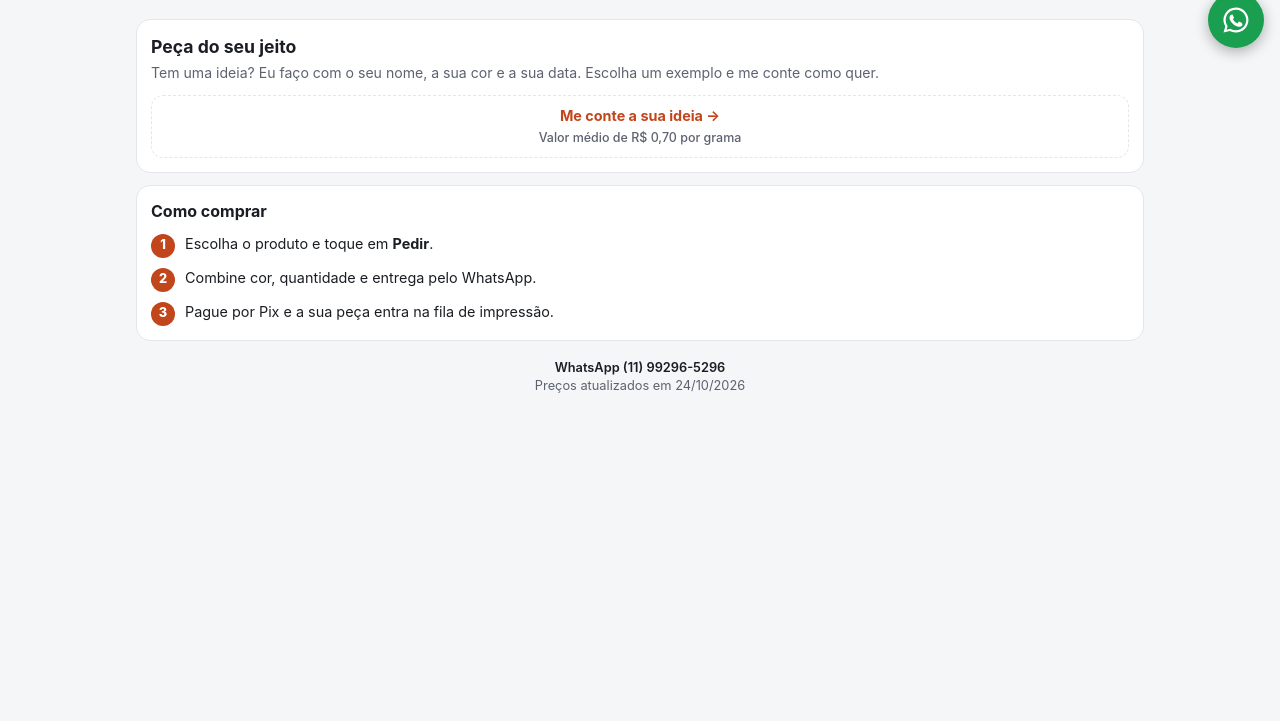
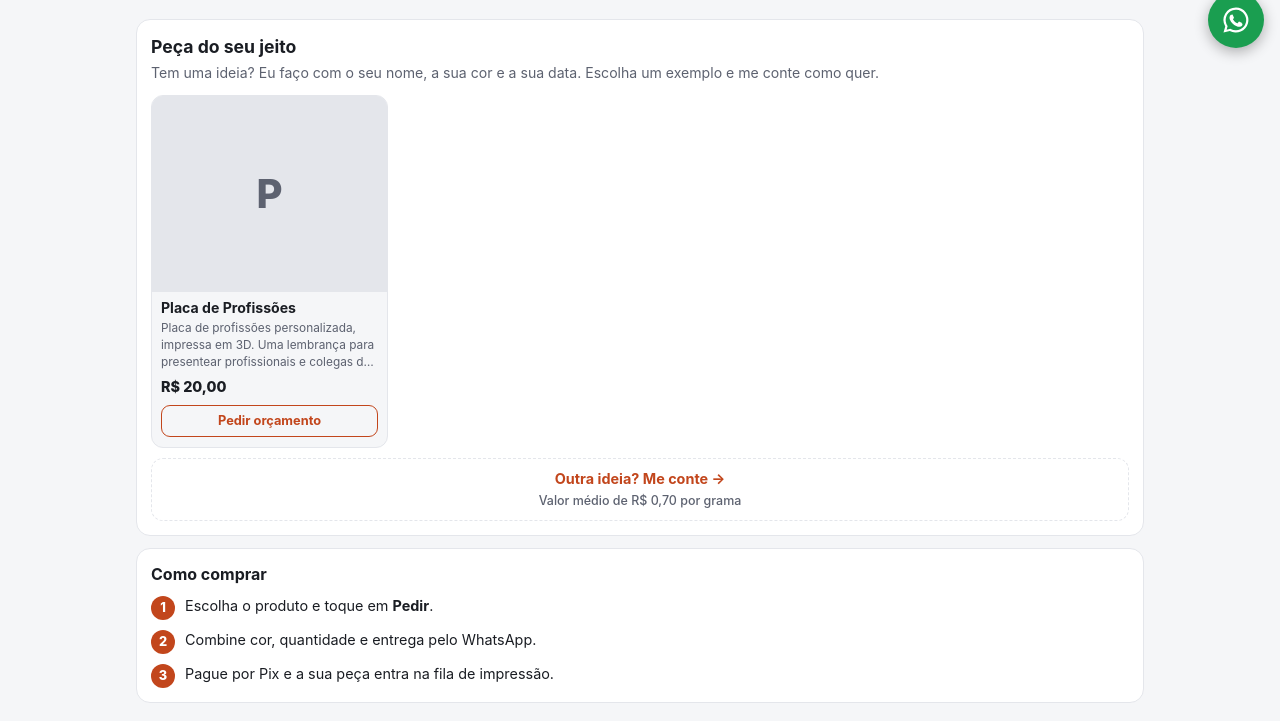
Before and after one commit to pieceofgeek3d/pieceofgeek3d.github.io, a plain HTML site: page index.html in a window 1280 px wide. Shown: the part 734-1455 px from the top of the page. Before the commit the page ends 1218 px from the top, so only its background shows below. Drawn offline with Linux system fonts and the light colour scheme.

Commit message:
Loja atualizada em 2026-10-24

```diff
--- a/index.html
+++ b/index.html
@@ -135,8 +135,8 @@ branco fosco. 13,3 × 5,8 × 4,8 cm.</p>
 8 x 7 x 4 cm.</p>
 <div class="price">R$ 20,00</div><a class="wa" href="https://wa.me/5511992965296?text=Ol%C3%A1!%20Vi%20na%20loja%20e%20quero%20o%20Miniatura%20Nossa%20Senhora%20Aparecida%20(R%24%C2%A020%2C00)." target="_blank" rel="noopener"><svg viewBox="0 0 24 24" aria-hidden="true"><path fill="currentColor" d="M12 2a10 10 0 0 0-8.6 15.1L2 22l5-1.3A10 10 0 1 0 12 2Zm0 18.2a8.2 8.2 0 0 1-4.2-1.1l-.3-.2-3 .8.8-2.9-.2-.3A8.2 8.2 0 1 1 12 20.2Zm4.5-6.1c-.2-.1-1.5-.7-1.7-.8-.2-.1-.4-.1-.6.1l-.8 1c-.1.2-.3.2-.5.1a6.7 6.7 0 0 1-3.3-2.9c-.2-.4.2-.4.7-1.3.1-.2 0-.3 0-.4l-.8-1.8c-.2-.5-.4-.4-.6-.4h-.5c-.2 0-.4.1-.7.3-.2.3-.9.9-.9 2.2s.9 2.5 1 2.7c.1.2 1.8 2.8 4.4 3.9 1.6.7 2.3.8 3.1.6.5-.1 1.5-.6 1.7-1.2.2-.6.2-1.1.2-1.2-.1-.1-.3-.2-.5-.3Z"/></svg>Pedir</a></div></article></div><p class="empty" id="none" hidden>Nenhum produto encontrado.</p>
 <section class="pedir" id="encomenda"><h2>Peça do seu jeito</h2><p>Tem uma ideia? Eu faço com o seu nome, a sua cor e a sua data. Escolha um exemplo e me conte como quer.</p>
-
-<button type="button" class="other" data-g="-1">Me conte a sua ideia →<small>Valor médio de R$ 0,70 por grama</small></button></section>
+<div class="cgrid"><button type="button" class="ctile" data-g="0"><span class="noimg" aria-hidden="true">P</span><span class="ct"><b>Placa de Profissões</b><span class="cd">Placa de profissões personalizada, impressa em 3D. Uma lembrança para presentear profissionais e colegas de trabalho ou para decorar a mesa. Feita em PLA Velvet Branco, mede 1,1 × 1,4 × 1,4 cm.</span><em>R$ 20,00</em><span class="cta">Pedir orçamento</span></span></button></div>
+<button type="button" class="other" data-g="-1">Outra ideia? Me conte →<small>Valor médio de R$ 0,70 por grama</small></button></section>
 <section class="how"><h2>Como comprar</h2><ol>
 <li><i>1</i><span>Escolha o produto e toque em <b>Pedir</b>.</span></li>
 <li><i>2</i><span>Combine cor, quantidade e entrega pelo WhatsApp.</span></li>
@@ -160,7 +160,7 @@ branco fosco. 13,3 × 5,8 × 4,8 cm.</p>
 <p class="hint">Tem foto de referência? Mande na conversa depois de enviar.</p>
 <a class="wa" id="send" href="https://wa.me/5511992965296?text=" target="_blank" rel="noopener"><svg viewBox="0 0 24 24" aria-hidden="true"><path fill="currentColor" d="M12 2a10 10 0 0 0-8.6 15.1L2 22l5-1.3A10 10 0 1 0 12 2Zm0 18.2a8.2 8.2 0 0 1-4.2-1.1l-.3-.2-3 .8.8-2.9-.2-.3A8.2 8.2 0 1 1 12 20.2Zm4.5-6.1c-.2-.1-1.5-.7-1.7-.8-.2-.1-.4-.1-.6.1l-.8 1c-.1.2-.3.2-.5.1a6.7 6.7 0 0 1-3.3-2.9c-.2-.4.2-.4.7-1.3.1-.2 0-.3 0-.4l-.8-1.8c-.2-.5-.4-.4-.6-.4h-.5c-.2 0-.4.1-.7.3-.2.3-.9.9-.9 2.2s.9 2.5 1 2.7c.1.2 1.8 2.8 4.4 3.9 1.6.7 2.3.8 3.1.6.5-.1 1.5-.6 1.7-1.2.2-.6.2-1.1.2-1.2-.1-.1-.3-.2-.5-.3Z"/></svg>Enviar pelo WhatsApp</a>
 </div></div></div>
-<script type="application/json" id="enc-data">{"groups":[],"colors":[{"name":"PLA Velvet Azul","hex":"#1565C0"},{"name":"PLA Velvet Branco","hex":"#F2F2F2"},{"name":"PLA Velvet Preto","hex":"#222222"}],"gram":0.7,"maxCm":18,"today":"2026-10-24","wa":"https://wa.me/5511992965296?text=","queueH":0,"perDay":8}</script>
+<script type="application/json" id="enc-data">{"groups":[{"name":"Placa de Profissões","desc":"Placa de profissões personalizada, impressa em 3D. Uma lembrança para presentear profissionais e colegas de trabalho ou para decorar a mesa. Feita em PLA Velvet Branco, mede 1,1 × 1,4 × 1,4 cm.","options":[{"size":"","price":20,"hours":2.02}]}],"colors":[{"name":"PLA Velvet Azul","hex":"#1565C0"},{"name":"PLA Velvet Branco","hex":"#F2F2F2"},{"name":"PLA Velvet Preto","hex":"#222222"}],"gram":0.7,"maxCm":18,"today":"2026-10-24","wa":"https://wa.me/5511992965296?text=","queueH":0,"perDay":8}</script>
 <script>(function(){
 function $(s,r){return (r||document).querySelector(s)}
 function $$(s,r){return [].slice.call((r||document).querySelectorAll(s))}
```
